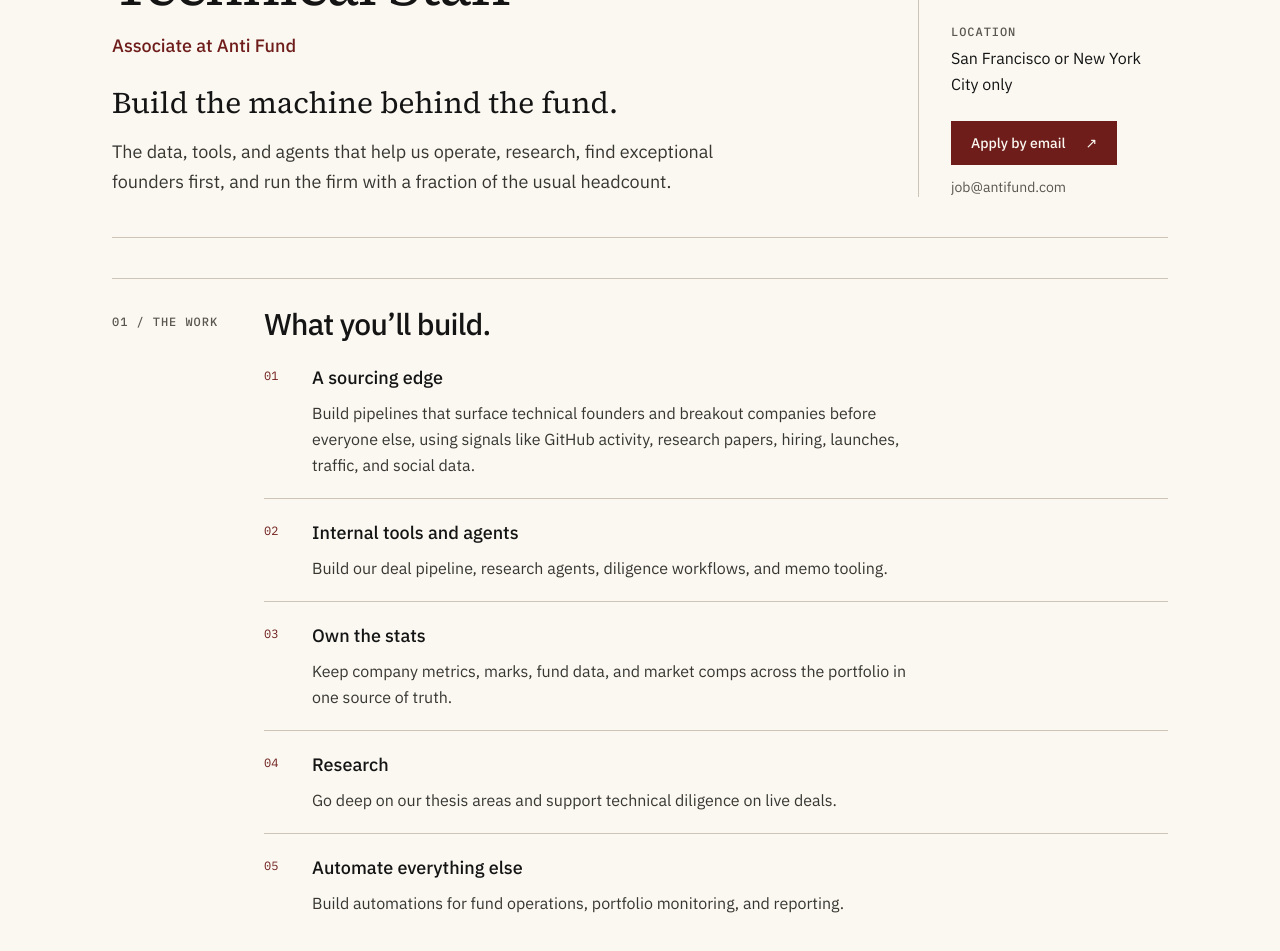
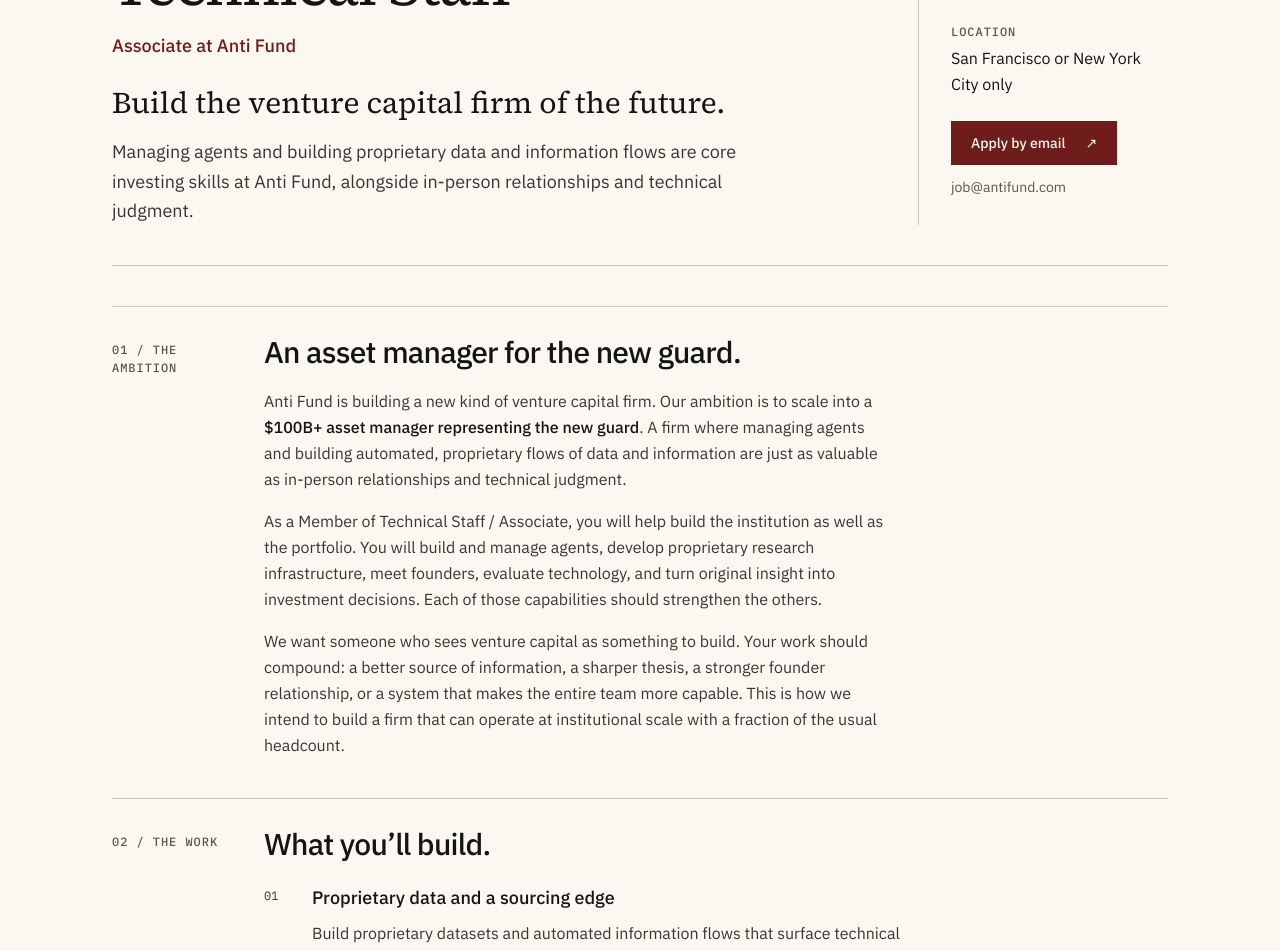
Before and after one commit to geoffreywoo/anti-fund, a Next.js app: page /job in a window 1280 px wide. Shown: the part 320-1271 px from the top of the page. Built offline with nearby package versions, Linux system fonts and the light colour scheme.

Commit message:
Frame MTS role around Anti Fund new-guard ambition (#21)
Co-authored-by: gwmbp <gwmbp@Mac.attwifi.manager>

```diff
--- a/app/job/page.tsx
+++ b/app/job/page.tsx
@@ -6,14 +6,14 @@ const applicationHref =
 
 const responsibilities = [
   {
-    title: "A sourcing edge",
+    title: "Proprietary data and a sourcing edge",
     description:
-      "Build pipelines that surface technical founders and breakout companies before everyone else, using signals like GitHub activity, research papers, hiring, launches, traffic, and social data.",
+      "Build proprietary datasets and automated information flows that surface technical founders and breakout companies before everyone else. Connect signals from GitHub activity, research papers, hiring, launches, traffic, and social data to produce original investment insight.",
   },
   {
-    title: "Internal tools and agents",
+    title: "Build and manage agents",
     description:
-      "Build our deal pipeline, research agents, diligence workflows, and memo tooling.",
+      "Build, deploy, and manage agents for sourcing, research, and diligence. Evaluate their work, improve their reliability, and connect their outputs to our deal pipeline, memo tooling, and investment decisions.",
   },
   {
     title: "Own the stats",
@@ -21,14 +21,14 @@ const responsibilities = [
       "Keep company metrics, marks, fund data, and market comps across the portfolio in one source of truth.",
   },
   {
-    title: "Research",
+    title: "Technical judgment and relationships",
     description:
-      "Go deep on our thesis areas and support technical diligence on live deals.",
+      "Go deep on our thesis areas, evaluate technology, and support diligence on live deals. Build relationships with founders and researchers through direct, in-person engagement. Use those conversations to pressure-test the data and sharpen our investment judgment.",
   },
   {
-    title: "Automate everything else",
+    title: "Build for scale",
     description:
-      "Build automations for fund operations, portfolio monitoring, and reporting.",
+      "Automate fund operations, portfolio monitoring, and reporting. Build systems that let a small, exceptional team operate at greater scale with reliable information and clear accountability.",
   },
 ] as const;
 
@@ -46,12 +46,14 @@ const requirements = [
   "2–4 years of experience in software engineering, data science, or a technical role at a startup, AI lab, or investment firm.",
   "Based in San Francisco or New York City only.",
   "A strong builder experimenting with the latest AI tools, who can build automations, agents, and workflows that people actually use.",
+  "Able to manage and evaluate agents, trace their sources, and apply your own judgment to their outputs.",
   "Comfortable with data and infrastructure: Python, SQL, APIs, scraping, databases, and cloud.",
+  "Curious about founders and technology, and comfortable moving between code, research, and in-person relationships.",
   "High agency. Fast mover. Problem solver.",
 ] as const;
 
 const description =
-  "Join Anti Fund as a Member of Technical Staff / Associate. Build the data, tools, and agents behind the fund. Full time, based in San Francisco or New York City only.";
+  "Help build the venture capital firm of the future at Anti Fund. Member of Technical Staff / Associate: agents, proprietary data, and investment judgment. Full time in San Francisco or NYC only.";
 
 export const metadata: Metadata = {
   title: "Member of Technical Staff / Associate | Anti Fund",
@@ -86,12 +88,12 @@ export default function JobPage() {
                   </h1>
                   <p className="mt-4 text-lg font-medium text-accent">Associate at Anti Fund</p>
                   <p className="mt-6 font-display text-2xl leading-tight text-ink sm:text-3xl">
-                    Build the machine behind the fund.
+                    Build the venture capital firm of the future.
                   </p>
                   <p className="mt-4 max-w-[62ch] text-base leading-relaxed text-ink-soft sm:text-lg">
-                    The data, tools, and agents that help us operate, research,
-                    find exceptional founders first, and run the firm with a
-                    fraction of the usual headcount.
+                    Managing agents and building proprietary data and information
+                    flows are core investing skills at Anti Fund, alongside
+                    in-person relationships and technical judgment.
                   </p>
                 </div>
                 <aside aria-label="Role details" className="border-t border-line pt-6 lg:border-l lg:border-t-0 lg:pl-8 lg:pt-0">
@@ -117,8 +119,41 @@ export default function JobPage() {
               </div>
             </header>
 
+            <section aria-labelledby="ambition-title" className="section-frame mt-10">
+              <p className="paper-label">01 / The ambition</p>
+              <div>
+                <h2 id="ambition-title" className="section-heading">An asset manager for the new guard.</h2>
+                <div className="mt-5 max-w-[65ch] space-y-4 text-base leading-relaxed text-ink-soft">
+                  <p>
+                    Anti Fund is building a new kind of venture capital firm.
+                    Our ambition is to scale into a <strong className="font-medium text-ink">$100B+ asset manager representing the new guard</strong>.
+                    A firm where managing agents and building automated,
+                    proprietary flows of data and information are just as
+                    valuable as in-person relationships and technical judgment.
+                  </p>
+                  <p>
+                    As a Member of Technical Staff / Associate, you will help
+                    build the institution as well as the portfolio. You will
+                    build and manage agents, develop proprietary research
+                    infrastructure, meet founders, evaluate technology, and turn
+                    original insight into investment decisions. Each of those
+                    capabilities should strengthen the others.
+                  </p>
+                  <p>
+                    We want someone who sees venture capital as something to
+                    build. Your work should compound: a better source of
+                    information, a sharper thesis, a stronger founder
+                    relationship, or a system that makes the entire team more
+                    capable. This is how we intend to build a firm that can
+                    operate at institutional scale with a fraction of the usual
+                    headcount.
+                  </p>
+                </div>
+              </div>
+            </section>
+
             <section aria-labelledby="responsibilities-title" className="section-frame mt-10">
-              <p className="paper-label">01 / The work</p>
+              <p className="paper-label">02 / The work</p>
               <div>
                 <h2 id="responsibilities-title" className="section-heading">What you’ll build.</h2>
                 <ol className="mt-6 divide-y divide-line">
@@ -136,7 +171,7 @@ export default function JobPage() {
             </section>
 
             <section aria-labelledby="builder-title" className="section-frame mt-10">
-              <p className="paper-label">02 / Who you are</p>
+              <p className="paper-label">03 / Who you are</p>
               <div>
                 <h2 id="builder-title" className="section-heading">A builder first.</h2>
                 <p className="section-lede">This role is for you if you’re the type who can’t leave it alone.</p>
@@ -147,7 +182,7 @@ export default function JobPage() {
             </section>
 
             <section aria-labelledby="requirements-title" className="section-frame mt-10">
-              <p className="paper-label">03 / Requirements</p>
+              <p className="paper-label">04 / Requirements</p>
               <div>
                 <h2 id="requirements-title" className="section-heading">What we look for.</h2>
                 <ul className="mt-5 max-w-[65ch] list-disc space-y-3 pl-5 text-base leading-relaxed text-ink-soft marker:text-accent">
```
